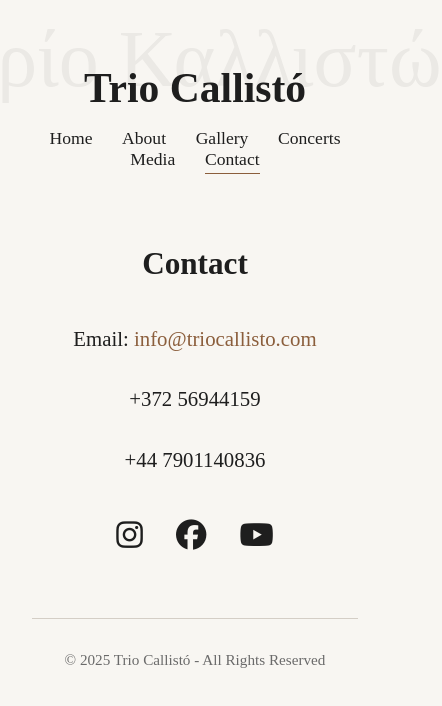
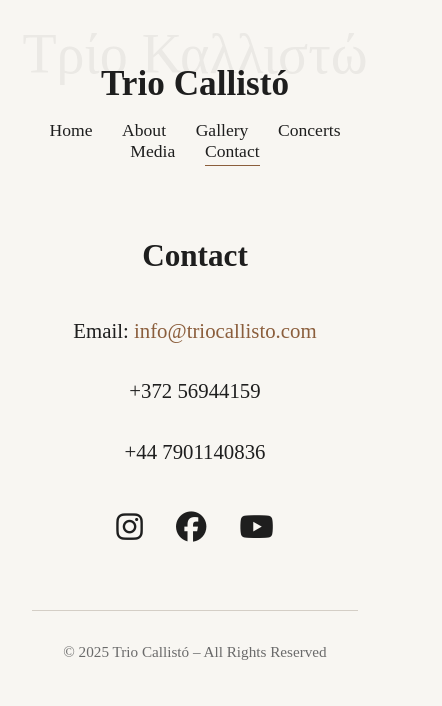
Before and after one commit to callistotrio/callistotrio.github.io, a plain HTML site: page contact.html in a window 390 px wide. Shown: the whole page, 442 px wide, since content can reach past the window. Drawn offline with Linux system fonts and the light colour scheme; a web font is replaced by a local one.

Commit message:
Update contact.html

```diff
--- a/contact.html
+++ b/contact.html
@@ -70,6 +70,18 @@
       transform: translateX(-50%);
       white-space: nowrap;
       pointer-events: none;
+      z-index: 1;
+    }
+
+    /* ✅ MOBILE FIX for Greek title */
+    @media (max-width: 600px) {
+      .greek-title {
+        font-size: 3.5rem;
+        top: -10px;
+      }
+      .site-title h1 {
+        font-size: 2.2rem;
+      }
     }
 
     /* CONTACT TEXT */
@@ -81,7 +93,7 @@
 
     /* EMAIL STYLE */
     .contact-container a {
-      color: #8b5e3c;    /* your warm accent colour */
+      color: #8b5e3c;   /* your warm accent colour */
       text-decoration: none;
     }
     .contact-container a:hover {
@@ -149,7 +161,7 @@
 
   <!-- FOOTER -->
   <footer>
-    © 2025 Trio Callistó - All Rights Reserved
+    © 2025 Trio Callistó – All Rights Reserved
   </footer>
 
 </body>
```
